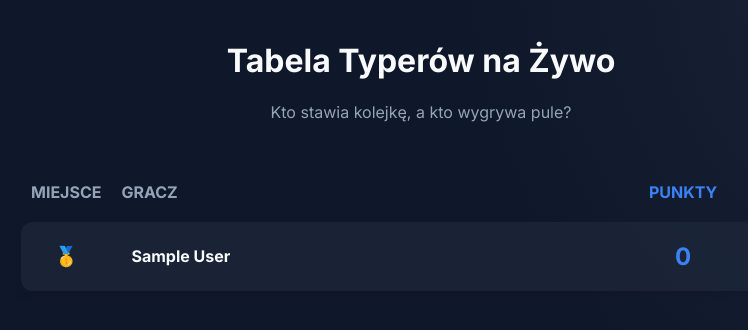
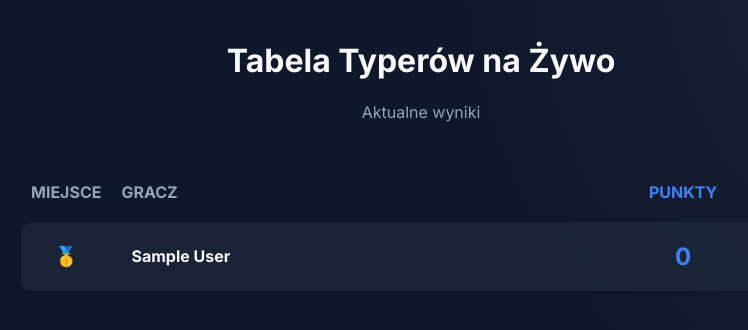
Before and after one commit to ajemfakinalkoholik-commits/mundial-2026, a Flask app: page /leaderboard in a window 1280 px wide. Shown: the part 60-390 px from the top of the page, without its empty margins (219-967 px from the left). Run offline with Flask 3, Linux system fonts and the light colour scheme; the visitor is signed in with stand-in values (Sample User, id 1); data comes from the database, SQL or seed files in the repository; data that the repository does not hold is empty.

Commit message:
Update leaderboard.html

```diff
--- a/templates/leaderboard.html
+++ b/templates/leaderboard.html
@@ -3,7 +3,7 @@
 {% block content %}
 <div style="text-align: center; margin-bottom: 40px;">
     <h1>Tabela Typerów na Żywo</h1>
-    <p style="color: var(--text-secondary);">Kto stawia kolejkę, a kto wygrywa pule?</p>
+    <p style="color: var(--text-secondary);">Aktualne wyniki</p>
 </div>
 
 <div style="overflow-x: auto; padding-bottom: 20px;">
```
